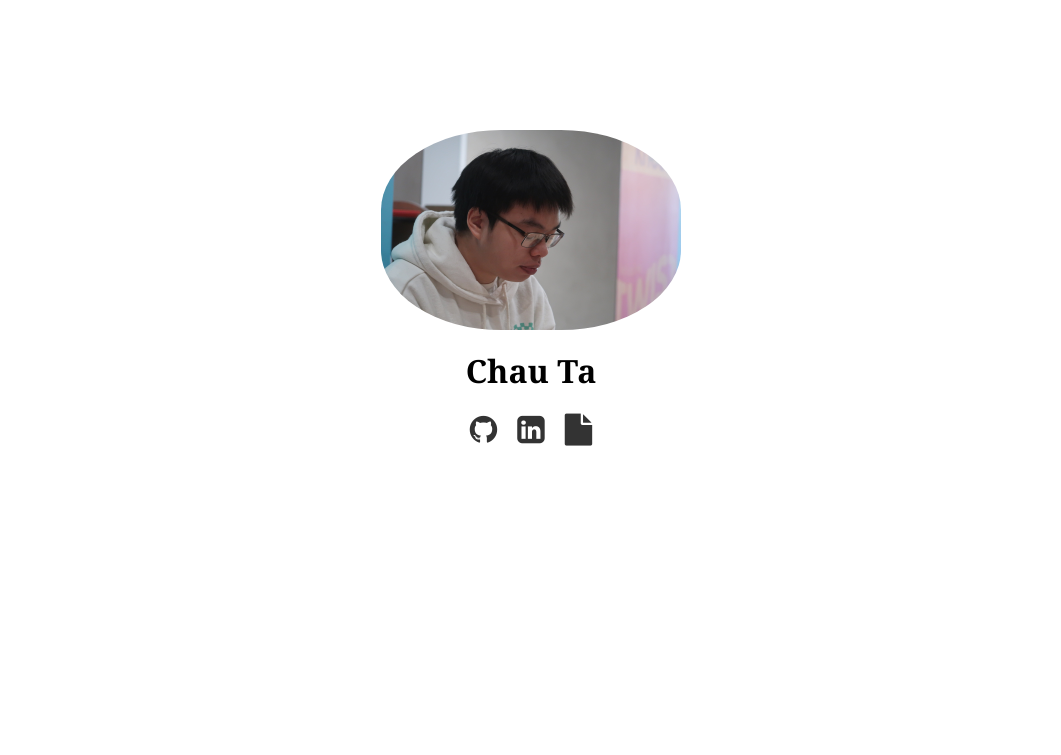
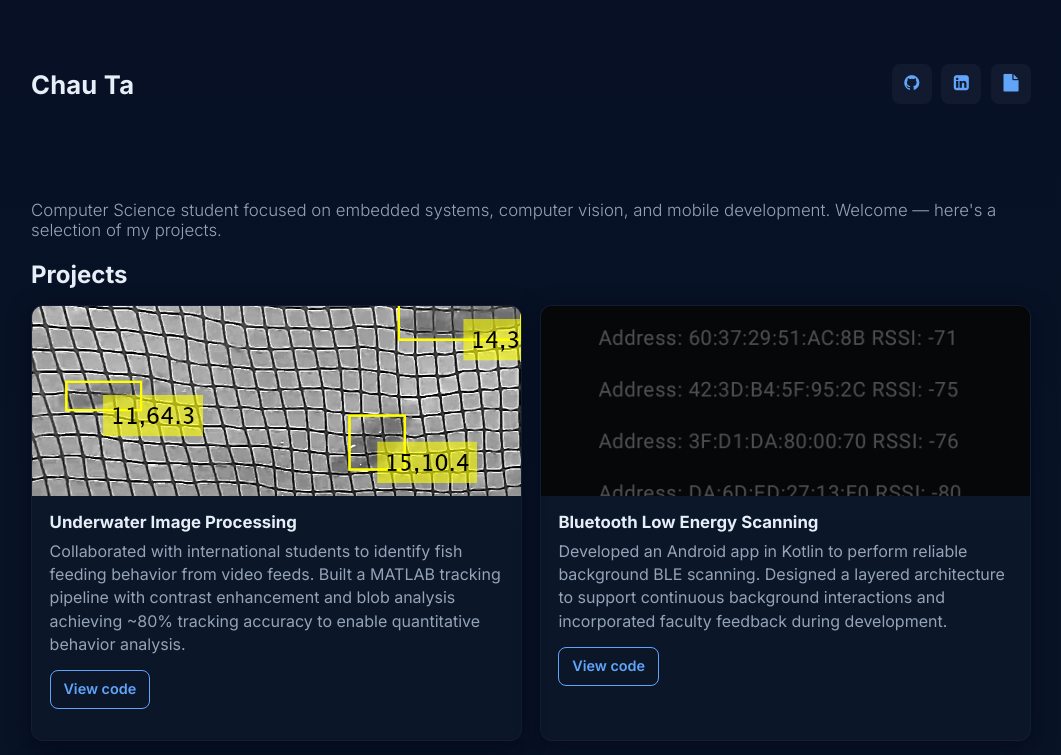
Before and after one commit to cht-au/cht-au.github.io, a plain HTML site: page index.html in a window 1280 px wide. Shown: the top 755 px of the page, without its empty margins (109-1170 px from the left). Drawn offline with Linux system fonts and the light colour scheme.

Commit message:
Added projects

```diff
--- a/assets/css/main.css
+++ b/assets/css/main.css
@@ -1,50 +1,69 @@
-header {
-	margin: 0;
-	padding: 0;
-	border: 0;
-	font-size: 200%;
-	font: inherit;
-	vertical-align: baseline;
+:root{
+    --bg: #0f1724; /* dark navy */
+    --card: #0b1220;
+    --muted: #94a3b8;
+    --accent: #60a5fa;
+    --glass: rgba(255,255,255,0.04);
+    --radius: 12px;
+    --max-width: 1000px;
 }
 
-#wrapper {
-
-    text-align: center;
-    justify-content: center;
-    align-items: center;
-    display: flex;
-    height: 70vh;
+*{box-sizing:border-box}
+html,body{height:100%}
+body{
+    margin:0;
+    font-family: 'Inter', system-ui, -apple-system, 'Segoe UI', Roboto, 'Helvetica Neue', Arial;
+    background: linear-gradient(180deg,#071025 0%, #081326 60%);
+    color:#e6eef8;
+    -webkit-font-smoothing:antialiased;
+    -moz-osx-font-smoothing:grayscale;
 }
 
-#header img {
-    width: 300px;   /* or any size you want */
-    height: auto;   /* maintains aspect ratio */
-    border-radius: 40%;
-
+.container{
+    width:90%;
+    max-width:var(--max-width);
+    margin:0 auto;
+    padding:2rem 0;
 }
 
-#header h1 {
-    margin-top: 5%;
-    font-family:Cambria, Cochin, Georgia, Times, 'Times New Roman', serif;
+/* Header */
+#header{padding:2rem 0}
+.header-inner{display:flex;align-items:center;justify-content:space-between;gap:1rem}
+.site-title{font-weight:700;margin:0;font-size:1.6rem;letter-spacing:0.2px}
+
+.social{list-style:none;margin:0;padding:0;display:flex;gap:0.6rem}
+.social a{display:inline-flex;align-items:center;justify-content:center;width:40px;height:40px;border-radius:8px;background:var(--glass);color:var(--accent);text-decoration:none;font-size:1.1rem;transition:all .18s ease}
+.social a:hover{transform:translateY(-3px);box-shadow:0 6px 18px rgba(6,21,52,0.6)}
+
+/* Intro */
+.intro .lead{margin:0 0 1.25rem 0;color:var(--muted);font-weight:300;font-size:1.05rem}
+
+/* Projects grid */
+.projects h2{margin-top:0;margin-bottom:1rem}
+.grid{display:grid;grid-template-columns:repeat(2,1fr);gap:1.1rem}
+.card{background:linear-gradient(180deg, rgba(255,255,255,0.02), rgba(255,255,255,0.015));border-radius:var(--radius);overflow:hidden;display:flex;flex-direction:column;box-shadow:0 6px 22px rgba(3,7,18,0.6);border:1px solid rgba(255,255,255,0.03)}
+.card-image{width:100%;height:190px;object-fit:cover;display:block}
+.card-body{padding:1rem 1.1rem}
+.card h3{margin:0 0 .5rem 0;font-size:1.05rem}
+.card p{margin:0 0 .9rem 0;color:var(--muted);line-height:1.45}
+.links{margin-top:.5rem}
+.btn{display:inline-block;padding:.5rem .8rem;background:transparent;border:1px solid var(--accent);color:var(--accent);border-radius:8px;text-decoration:none;font-weight:600;font-size:.9rem;transition:all .15s ease}
+.btn:hover{background:var(--accent);color:#07203b;transform:translateY(-2px)}
+.card:hover{transform:scale(1.03);transition:all .3s ease}
+
+/* small screens */
+@media (max-width:800px){
+    .grid{grid-template-columns:1fr}
+    .card-image{height:200px}
+    .header-inner{flex-direction:column;align-items:flex-start}
 }
 
-#header ul {
-    list-style: none;
-    display: flex;
-    justify-content: center;
-    /* align-items: center; */
-    margin: 0;
-    padding: 0;
-    gap: 20px;
+@media (prefers-reduced-motion:reduce){
+    .social a,.btn{transition:none}
 }
 
-#header nav li a {
-    font-size: 2em;
-    color: #333;
-    text-decoration: none;
-}
+/* Accessibility: focus outlines */
+a:focus{outline:3px solid rgba(96,165,250,0.25);outline-offset:3px}
 
-#header nav li a:hover {
-    /* background-color: gray; */
-    color: gainsboro;
-  }
+/* small utility */
+.muted{color:var(--muted)}
--- a/index.html
+++ b/index.html
@@ -5,27 +5,63 @@
 		<title>cta</title>
 		<meta charset="utf-8" />
 		<meta name="viewport" content="width=device-width, initial-scale=1, user-scalable=no" />
+		<link rel="preconnect" href="https://fonts.googleapis.com">
+		<link rel="preconnect" href="https://fonts.gstatic.com" crossorigin>
+		<link href="https://fonts.googleapis.com/css2?family=Inter:wght@300;400;600;700&display=swap" rel="stylesheet">
 		<link rel="stylesheet" href="assets/css/main.css" />
 		<link rel="stylesheet" href="https://cdnjs.cloudflare.com/ajax/libs/font-awesome/4.7.0/css/font-awesome.min.css">
 	</head>
 	<body class="is-preload">
-		<div id="wrapper">
-			<div id="main">
-				<!-- Header -->
-					<header id="header">
-						<img src="assets/images/IMG_1648.JPG" alt="">
-						<h1>Chau Ta</h1>
-						<nav>
-							<ul>
-								<li><a target="_blank" rel="noopener noreferrer" href="https://github.com/cht-au" class="fa fa-github"><span class="label"></span></a></li>
-								<li><a target="_blank" rel="noopener noreferrer" href="https://www.linkedin.com/in/chau-ta-b681112ab/" class="fa fa-linkedin-square"><span class="label"></span></a></li>
-								<li><a target="_blank" rel="noopener noreferrer" href="assets\documents\Chau Ta Resume 10-2024.pdf" class="fa fa-file"><span class="label"></span></a></li>
-							</ul>
-						</nav>
-					</header>
+		<header id="header">
+			<div class="container header-inner">
+				<h1 class="site-title">Chau Ta</h1>
+				<nav aria-label="Social links">
+					<ul class="social">
+						<li><a target="_blank" rel="noopener noreferrer" href="https://github.com/cht-au" class="fa fa-github" aria-label="GitHub"></a></li>
+						<li><a target="_blank" rel="noopener noreferrer" href="https://www.linkedin.com/in/chau-ta-b681112ab/" class="fa fa-linkedin-square" aria-label="LinkedIn"></a></li>
+						<li><a target="_blank" rel="noopener noreferrer" href="assets/documents/Chau Ta Resume 10-2024.pdf" class="fa fa-file" aria-label="Resume"></a></li>
+					</ul>
+				</nav>
+			</div>
+		</header>
 
+		<main class="container">
+			<section class="intro">
+				<p class="lead">Computer Science student focused on embedded systems, computer vision, and mobile development. Welcome — here's a selection of my projects.</p>
+			</section>
 
-			</div>
-		</div>
+			<section class="projects">
+				<h2>Projects</h2>
+				<div class="grid">
+					<article class="card">
+						<img class="card-image" src="assets/images/fish_tracking.png" alt="Underwater image processing example">
+						<div class="card-body">
+							<h3>Underwater Image Processing</h3>
+							<p>Collaborated with international students to identify fish feeding behavior from video feeds. Built a MATLAB tracking pipeline with contrast enhancement and blob analysis achieving ~80% tracking accuracy to enable quantitative behavior analysis.</p>
+							<p class="links"><a target="_blank" rel="noopener noreferrer" href="https://github.com/cht-au" class="btn">View code</a></p>
+						</div>
+					</article>
+
+					<article class="card">
+						<img class="card-image" src="assets/images/ble_app.jpg" alt="Bluetooth Low Energy app screenshot">
+						<div class="card-body">
+							<h3>Bluetooth Low Energy Scanning</h3>
+							<p>Developed an Android app in Kotlin to perform reliable background BLE scanning. Designed a layered architecture to support continuous background interactions and incorporated faculty feedback during development.</p>
+							<p class="links"><a target="_blank" rel="noopener noreferrer" href="https://github.com/cht-au" class="btn">View code</a></p>
+						</div>
+
+					</article>
+										<article class="card">
+						<img class="card-image" src="assets/images/ble_app.jpg" alt="Bluetooth Low Energy app screenshot">
+						<div class="card-body">
+							<h3>Spotify Data Analyzer</h3>
+							<p>MATLAB app that process 10,000+ data points and display various statistics about songs on Spotify throughout history.</p>
+							<p class="links"><a target="_blank" rel="noopener noreferrer" href="https://github.com/cht-au" class="btn">View code</a></p>
+						</div>
+					</article>
+
+				</div>
+			</section>
+		</main>
 	</body>
 </html>
```
Also changed, not shown: assets/images/ble_app.jpg (added), assets/images/fish_tracking.png (added).
